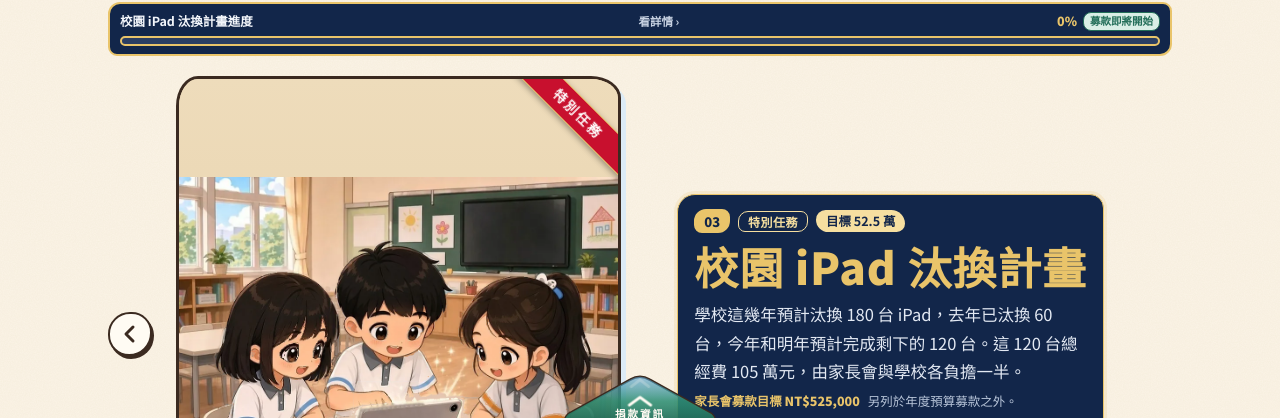
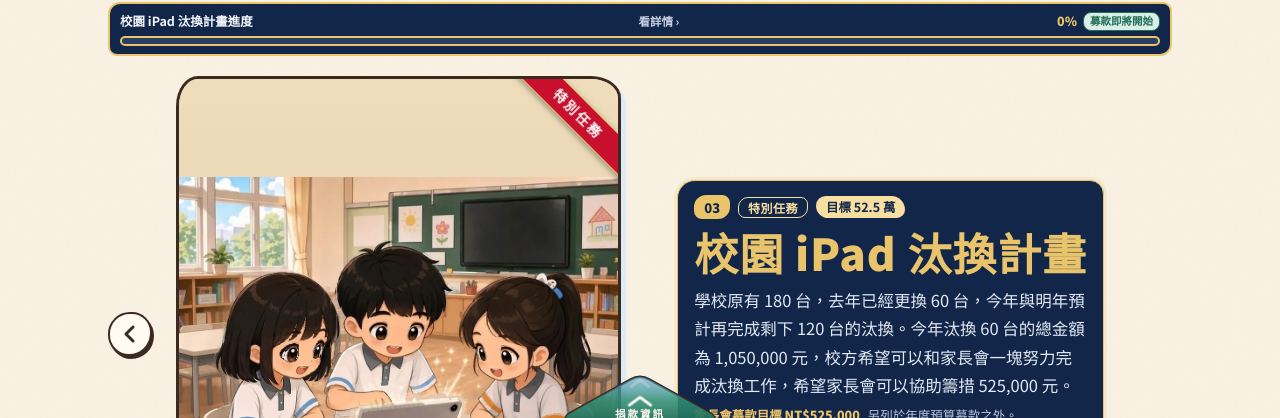
Before and after one commit to frankwaka/pta-donation-preview, a plain HTML site: page teacher-preview.html in a window 1280 px wide. Both pictures are taken after a click on the button 1157 px from the left and 337 px from the top of the page. Shown: the part 376-794 px from the top of the page. Drawn offline with Linux system fonts and the light colour scheme; no server answers.

Commit message:
teacher-preview: 依會長 11/17 晚間意見更新 iPad 汰換計畫說明（輪播短文與詳情頁）

```diff
--- a/teacher-preview.html
+++ b/teacher-preview.html
@@ -1198,7 +1198,7 @@
       <div class="s-text">
         <p class="s-kicker"><span class="s-no">03</span><span class="s-cat s-cat-special">特別任務</span><span class="s-tag">目標 52.5 萬</span></p>
         <h2 class="s-title"><span class="mark">校園 iPad 汰換計畫</span></h2>
-        <p class="s-copy">學校這幾年預計汰換 180 台 iPad，去年已汰換 60 台，今年和明年預計完成剩下的 120 台。這 120 台總經費 105 萬元，由家長會與學校各負擔一半。</p>
+        <p class="s-copy">學校原有 180 台，去年已經更換 60 台，今年與明年預計再完成剩下 120 台的汰換。今年汰換 60 台的總金額為 1,050,000 元，校方希望可以和家長會一塊努力完成汰換工作，希望家長會可以協助籌措 525,000 元。</p>
         <p class="s-meta"><span class="s-goal">家長會募款目標 NT$525,000</span><span class="more">另列於年度預算募款之外。</span></p>
         <div class="cta-row"><button type="button" class="btn s-cta" data-pick="2"><span>我要捐這項</span><span class="arrow" aria-hidden="true">→</span></button><button type="button" class="btn btn-ghost s-more" data-detail="ipad" aria-label="了解詳情：特別任務 校園 iPad 汰換計畫" aria-haspopup="dialog" aria-controls="detail-ipad"><span>了解詳情</span><span class="arrow" aria-hidden="true">›</span></button></div>
       </div>
@@ -1325,12 +1325,12 @@
   <div class="gv-wrap">
     <header class="gv-top"><button type="button" class="gv-back dv-back" aria-label="返回上一頁"><span aria-hidden="true">‹</span>返回</button><span class="s-cat s-cat-special">特別任務</span></header>
     <h2 class="gv-title" id="dvTitle-ipad">特別任務<br>校園 iPad 汰換計畫</h2>
-    <div class="dv-hero"><p>家長會募款目標</p><b>NT$525,000</b><small>剩下 120 台總經費 105 萬元<br>由家長會與學校各負擔一半</small></div>
-    <p class="dv-intro">學校這幾年預計汰換 180 台 iPad，並請家長會協助。去年已汰換 60 台，今年和明年預計完成剩下的 120 台。</p>
+    <div class="dv-hero"><p>家長會募款目標</p><b>NT$525,000</b><small>今年汰換 60 台總金額 105 萬元<br>校方與家長會一起努力完成</small></div>
+    <p class="dv-intro">學校原有 180 台，去年已經更換 60 台，今年與明年預計再完成剩下 120 台的汰換。今年汰換 60 台的總金額為 1,050,000 元，校方希望可以和家長會一塊努力完成汰換工作，希望家長會可以協助籌措 525,000 元。</p>
     <div class="dv-group">
-      <h3>剩下 120 台的經費<span class="amt">總經費 NT$1,050,000</span></h3>
+      <h3>今年汰換 60 台的經費<span class="amt">總金額 NT$1,050,000</span></h3>
       <ul class="dv-list">
-        <li><span class="nm">家長會協助募款</span><span class="amt">NT$525,000</span><span class="dv-how">剩下 120 台的總經費 NT$1,050,000，由家長會與學校各負擔一半；家長會負擔的這一半 NT$525,000，就是本頁的募款目標。</span></li>
+        <li><span class="nm">家長會協助募款</span><span class="amt">NT$525,000</span><span class="dv-how">今年汰換 60 台的總金額為 NT$1,050,000，校方希望和家長會一塊努力完成，請家長會協助籌措 NT$525,000，就是本頁的募款目標。</span></li>
         <li><span class="nm">募款說明</span><span class="dv-how">不在家長會年度預算內，是學校提出需求、家長會協助共同籌募的特別任務；金額另列，不算在年度預算募款（教師支援費＋校園共好基金）裡。</span></li>
       </ul>
     </div>
```
